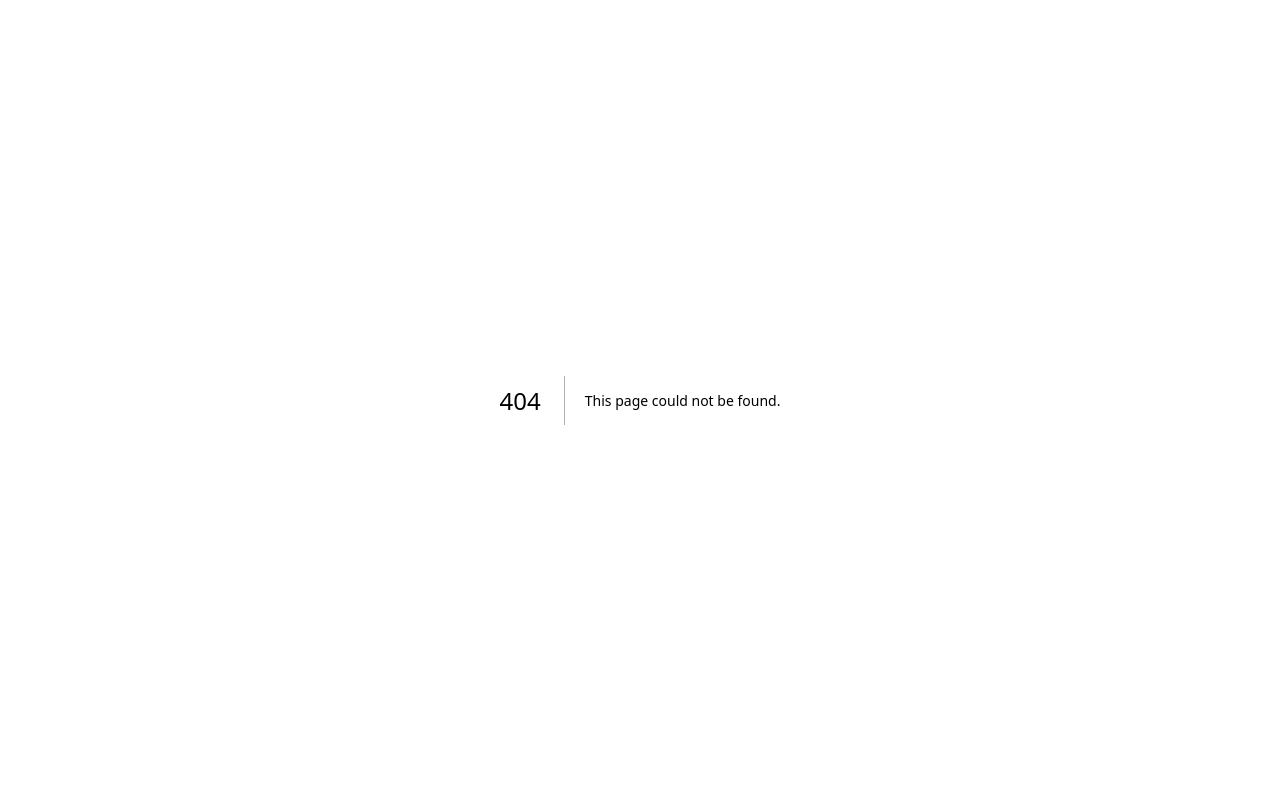
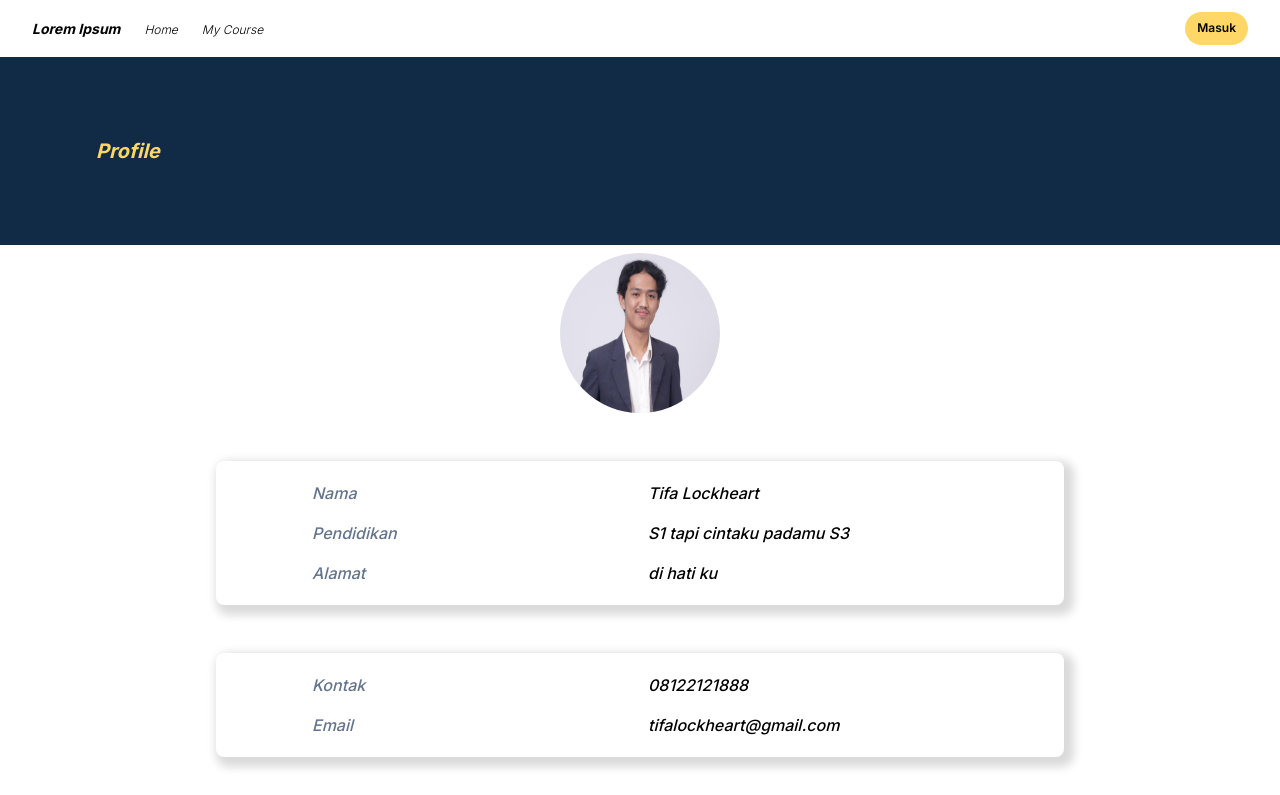
Before and after one commit to fiebryhoga/MPSB-E-Learning, a Next.js app: page /Pages/Profile in a window 1280 px wide. Before the commit this address had no page. Shown: the top 795 px of the page. Built offline with nearby package versions, Linux system fonts and the light colour scheme.

Commit message:
add Profile page

```diff
--- a/package.json
+++ b/package.json
@@ -10,6 +10,7 @@
   },
   "dependencies": {
     "@ant-design/icons": "^5.3.7",
+    "install": "^0.13.0",
     "next": "^14.2.3",
     "react": "^18.3.1",
     "react-carousel": "^4.3.0",
--- /dev/null
+++ b/src/app/Pages/Profile/page.jsx
@@ -0,0 +1,45 @@
+import Navbar from "@/app/Components/Navbar";
+import Footer from "@/app/Components/Footer";
+import React from "react";
+
+export default function Profile() {
+  return (
+    <main className="flex flex-col">
+      <Navbar />
+      <div className="w-full bg-primary py-20 px-24 bottom-0">
+        <p className="text-secondary text-center md:text-start text-xl">
+          <i>
+            <b>Profile</b>
+          </i>
+        </p>
+      </div>
+      <div className="flex items-center justify-center py-2">
+        <img className="rounded-full h-40 w-40" src="/Assets/Images/pm.png" alt="" />
+      </div>
+      <div className="grid grid-cols-6 gap-4 pt-10">
+        <div className="col-start-2 col-span-4">
+          <div className="grid lg:grid-cols-2 md:grid-cols-1 gap-4 lg:px-24 md:px-10 sm:px-5 py-5  font-medium italic bg-white rounded-lg shadow-me">
+            <div className="text-slate-500">Nama</div>
+            <div>Tifa Lockheart</div>
+            <div className="text-slate-500">Pendidikan</div>
+            <div>S1 tapi cintaku padamu S3</div>
+            <div className="text-slate-500">Alamat</div>
+            <div>di hati ku</div>
+          </div>
+        </div>
+        <div className="col-start-2 col-span-4 pt-8">
+          <div className="grid lg:grid-cols-2 md:grid-cols-1 gap-4 lg:px-24 md:px-10 sm:px-5 py-5 font-medium italic bg-white rounded-lg shadow-me">
+            <div className="text-slate-500">Kontak</div>
+            <div>08122121888</div>
+            <div className="text-slate-500">Email</div>
+            <div>tifalockheart@gmail.com</div>
+          </div>
+        </div>
+      </div>
+      <div className="flex items-center justify-center py-2 pt-10">
+      <button class="rounded-full text-lg font-semibold px-6 py-1 bg-secondary">Edit Profile</button>
+      </div>
+      <Footer />
+    </main>
+  );
+}
--- a/tailwind.config.js
+++ b/tailwind.config.js
@@ -16,6 +16,10 @@ module.exports = {
       colors: {
         primary : '#112A46',
         secondary : '#FED767'
+      },
+
+      boxShadow: {
+        'me': '5px 5px 10px 5px rgba(0, 0, 0, 0.15)',
       }
     },
   },
```
Also changed, not shown: 1 other file (tests, documents, lock files or other folders).
